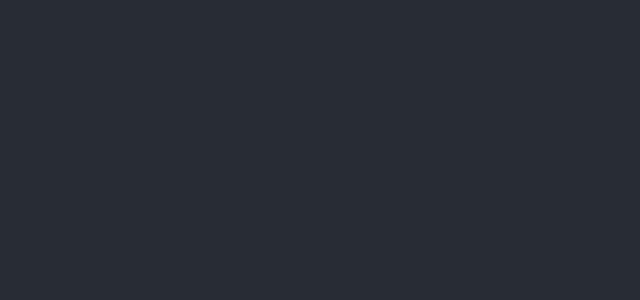
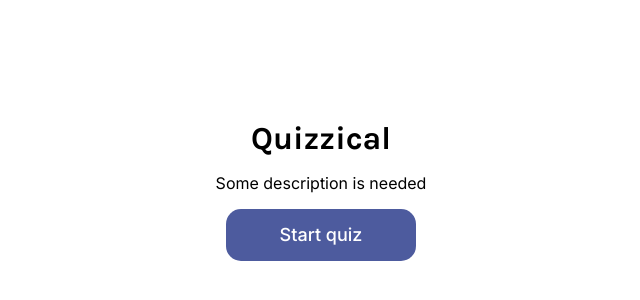
Before and after one commit to barryhanna/quizzical, a React (Create React App) app: page / in a window 1280 px wide. Shown: the part 210-510 px from the top of the page, without its empty margins (319-959 px from the left). Built offline with nearby package versions, Linux system fonts and the light colour scheme.

Commit message:
added intro page

```diff
--- a/public/index.html
+++ b/public/index.html
@@ -1,14 +1,16 @@
 <!DOCTYPE html>
 <html lang="en">
+
 <head>
   <meta charset="utf-8" />
   <link rel="icon" href="%PUBLIC_URL%/favicon.ico" />
   <meta name="viewport" content="width=device-width, initial-scale=1" />
   <meta name="theme-color" content="#000000" />
-    <meta
-      name="description"
-      content="Web site created using create-react-app"
-    />
+  <meta name="description" content="Web site created using create-react-app" />
+  <link rel="preconnect" href="https://fonts.googleapis.com">
+  <link rel="preconnect" href="https://fonts.gstatic.com" crossorigin>
+  <link href="https://fonts.googleapis.com/css2?family=Inter:wght@400;500&family=Karla:wght@700&display=swap"
+    rel="stylesheet">
   <link rel="apple-touch-icon" href="%PUBLIC_URL%/logo192.png" />
   <!--
       manifest.json provides metadata used when your web app is installed on a
@@ -24,8 +26,9 @@
       work correctly both with client-side routing and a non-root public URL.
       Learn how to configure a non-root public URL by running `npm run build`.
     -->
-    <title>React App</title>
+  <title>Quizzical</title>
 </head>
+
 <body>
   <noscript>You need to enable JavaScript to run this app.</noscript>
   <div id="root"></div>
@@ -40,4 +43,5 @@
       To create a production bundle, use `npm run build` or `yarn build`.
     -->
 </body>
+
 </html>
--- a/src/App.css
+++ b/src/App.css
@@ -1,5 +1,9 @@
 .App {
+  display: grid;
+  place-content: center;
   text-align: center;
+  margin: 0 auto;
+  height: 100vh;
 }
 
 .App-logo {
--- a/src/App.js
+++ b/src/App.js
@@ -1,9 +1,10 @@
 import './App.css';
+import Intro from './components/Intro';
 
 function App() {
   return (
     <div className="App">
-      <header className="App-header"></header>
+      <Intro />
     </div>
   );
 }
--- /dev/null
+++ b/src/components/Intro.js
@@ -0,0 +1,11 @@
+import React from 'react';
+
+const IntroPage = () => (
+  <div className="intro flow">
+    <h1>Quizzical</h1>
+    <p>Some description is needed</p>
+    <button>Start quiz</button>
+  </div>
+);
+
+export default IntroPage;
--- a/src/index.css
+++ b/src/index.css
@@ -1,13 +1,59 @@
+*,
+*::after,
+*::before {
+  box-sizing: border-box;
+  margin: 0;
+  padding: 0;
+}
+
+:root {
+  /* colors */
+  --clr-blue: #4d5b9e;
+  --clr-blue-dark: #293264;
+  --clr-blue-light: #d6dbf5;
+  --clr-white: #f5f7fb;
+
+  --clr-heading-text: var(--clr-blue-dark);
+}
+
 body {
   margin: 0;
-  font-family: -apple-system, BlinkMacSystemFont, 'Segoe UI', 'Roboto', 'Oxygen',
-    'Ubuntu', 'Cantarell', 'Fira Sans', 'Droid Sans', 'Helvetica Neue',
+  font-family: 'Inter', -apple-system, BlinkMacSystemFont, 'Segoe UI', 'Roboto',
+    'Oxygen', 'Ubuntu', 'Cantarell', 'Fira Sans', 'Droid Sans', 'Helvetica Neue',
     sans-serif;
   -webkit-font-smoothing: antialiased;
   -moz-osx-font-smoothing: grayscale;
+  min-height: 100vh;
 }
 
 code {
   font-family: source-code-pro, Menlo, Monaco, Consolas, 'Courier New',
     monospace;
 }
+
+h1 {
+  font-size: 2rem;
+  font-family: 'Karla', sans-serif;
+  font-weight: bold;
+}
+
+button {
+  width: 190px;
+  height: 52px;
+  color: white;
+  background-color: var(--clr-blue);
+  font-family: inherit;
+  font-size: 18px;
+  font-weight: 500;
+  border-radius: 15px;
+  border: none;
+}
+
+.intro {
+  height: 100%;
+  margin: auto;
+}
+
+.flow > * + * {
+  margin-top: 1rem;
+}
```
Lines whose indentation alone changed are shown as unchanged.
